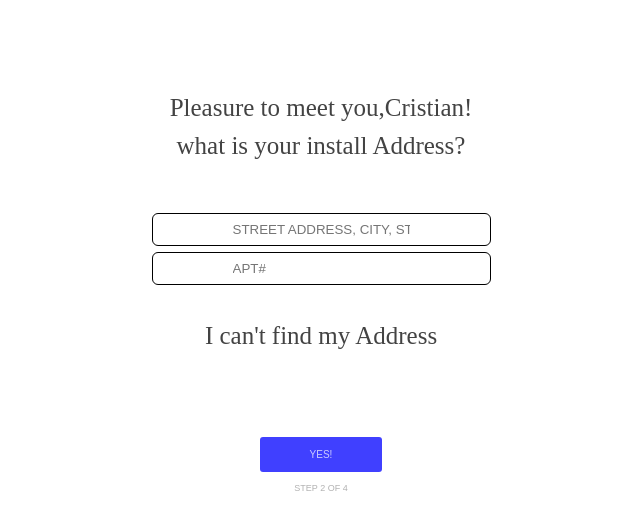
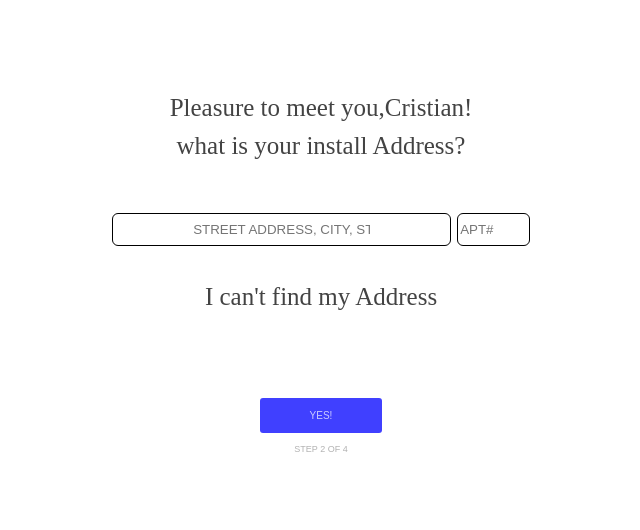
Before and after one commit to sktvera/back, a React (Create React App) app: page /Address in a window 1280 px wide. Shown: the top 530 px of the page, without its empty margins (319-959 px from the left). Built offline with nearby package versions, Linux system fonts and the light colour scheme.

Commit message:
puliendo formularios

```diff
--- a/src/screens/Address.js
+++ b/src/screens/Address.js
@@ -1,14 +1,13 @@
 import { useState } from "react";
+//REACT ROUTER DOM
 import { Link, useNavigate } from "react-router-dom";
-
+//validaciones de formularios
 const Address = () => {
-
   const navigate = useNavigate();
   const [streetAdress, setStreetAdress] = useState("");
   const [apt, setApt] = useState("");
 
-
-  const validateData = () => {
+    const validateData = () => {
     let validate = streetAdress !== "" && apt != "";
 
     console.log(validate);
@@ -29,12 +28,11 @@ const Address = () => {
 
 
       <div className="inputs">
-      <input placeholder="STREET ADDRESS, CITY, STATE" onBlur={(v) => setStreetAdress(v.target.value)}></input>
+      <input className="input_street"placeholder="STREET ADDRESS, CITY, STATE" onBlur={(v) => setStreetAdress(v.target.value)}></input>
+      <input className="APT" placeholder="APT#" onBlur={(v) =>  setApt(v.target.value)}></input>
       </div>
 
-      <div className="inputs">
-      <input placeholder="APT#" onBlur={(v) =>  setApt(v.target.value)}></input>
-      </div>
+
 
       <div>
         <p>I can't find my Address</p>
--- a/src/styles/styles.css
+++ b/src/styles/styles.css
@@ -60,14 +60,29 @@ body {
   }
 
 /* css formularios */
-.grilla .inputs input{
+.grilla .inputs .input_street{
+  margin-bottom: 8px;
+  padding:.5rem 5rem ;
+  border: 0;
+  outline: solid 1px;
+  border-radius: 5px;
+  display: block;
+}
+
+
+  .grilla .inputs .APT{
     margin-bottom: 8px;
-    padding:.5rem 5rem ;
+    padding:.5px -5px ;
     border: 0;
     outline: solid 1px;
     border-radius: 5px;
     display: block;
+    position: static;
+    margin-left: 8px;
+    width: 5em
+
   }
+
 
 .grilla .inputs{
     display: flex;
@@ -98,7 +113,7 @@ body {
       border-radius: 5px;
       display: block;
       position: relative
-    }
+  }
 
     .grilla .box{
       position: relative;
@@ -106,3 +121,7 @@ body {
       justify-content: center;
 
       }
+
+    .APT{
+
+  }
```
